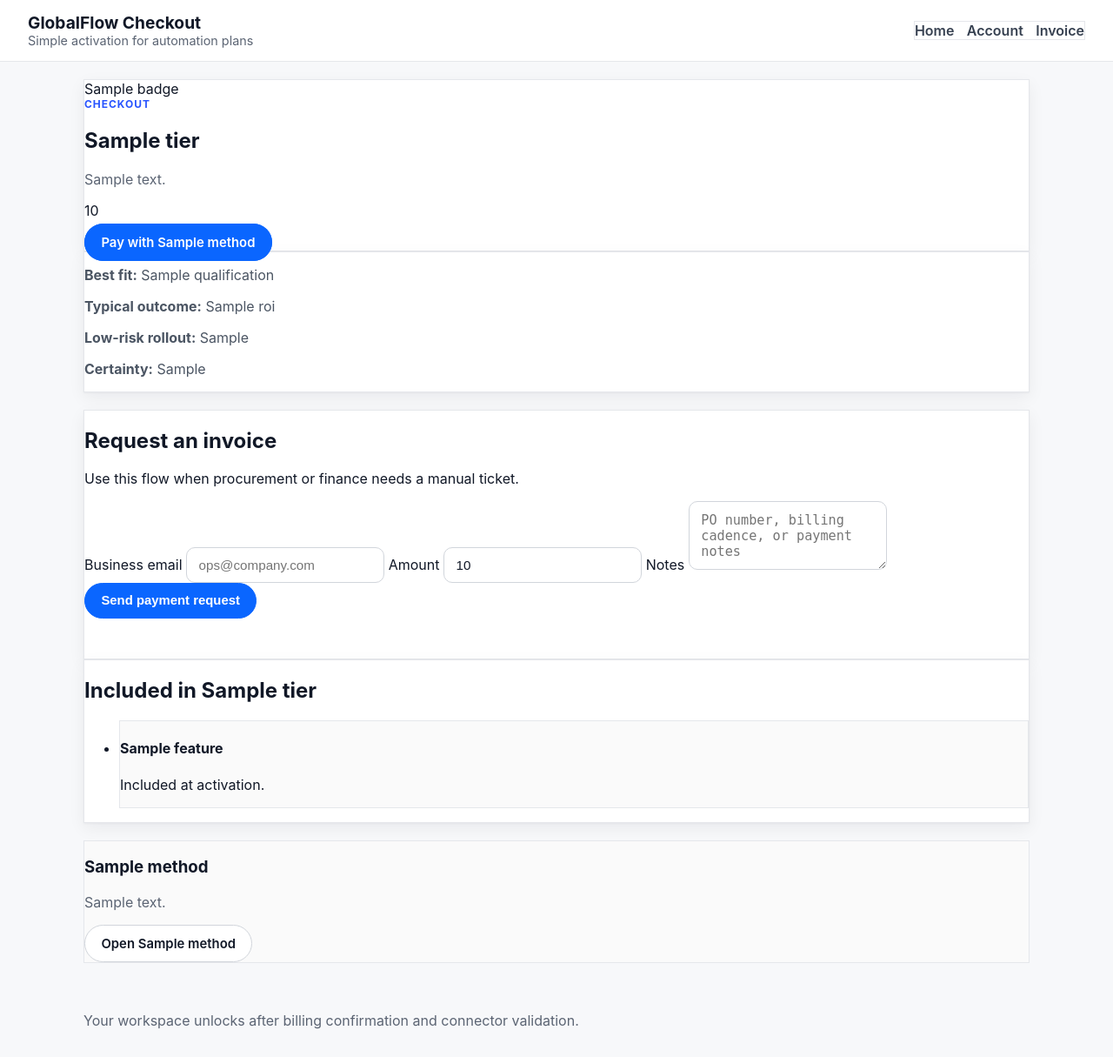
After one commit to ykidus053-create/globalflo, a FastAPI app: template globalflow/templates/checkout.html in a window 1280 px wide. The commit adds this page. Shown: the whole page at 87% size. Run offline with FastAPI, Linux system fonts and the light colour scheme; the template is opened without the code that fills it: most values are stand-ins (such as "Sample title", 1, 10 or a date in 2020).

Commit message:
UI: add Light/Dark theme setting
Let users switch themes in Account, persist the choice server-side, and apply it site-wide for better contrast and usability.

Made-with: Cursor

```diff
--- a/globalflow/main.py
+++ b/globalflow/main.py
@@ -172,6 +172,7 @@ USER_SETTINGS: Dict[str, str] = {
     "daily_digest": "enabled",
     "alert_channel": "Slack",
     "automation_tier": "High trust",
+    "theme": "light",
 }
 
 SUBSCRIPTIONS: List[Dict[str, str]] = []
@@ -239,6 +240,10 @@ def _tasks_list() -> List[Dict[str, str]]:
     return task_manager.list_tasks()
 
 
+def _active_theme() -> str:
+    theme = USER_SETTINGS.get("theme", "light")
+    return theme if theme in {"light", "dark"} else "light"
+
 @app.get("/", response_class=HTMLResponse)
 async def homepage(request: Request):
     metrics = monitoring.snapshot()
@@ -281,6 +286,17 @@ async def homepage(request: Request):
             "payment_methods": PAYMENT_METHODS,
             "toolkit": AUTOMATION_TOOLS,
             "autopilot": autopilot_status,
+            "connectors": CONNECTORS,
+            "subscription_tiers": SUBSCRIPTION_TIERS,
+            "trusted_logos": TRUSTED_LOGOS,
+            "testimonials": TESTIMONIALS,
+            "founders": FOUNDERS,
+            "trust_signals": TRUST_SIGNALS,
+            "built_with": BUILT_WITH,
+            "pricing_comparison": PRICING_COMPARISON,
+            "footer_links": FOOTER_LINKS,
+            "social_links": SOCIAL_LINKS,
+            "theme": _active_theme(),
         },
     )
 
@@ -340,6 +356,23 @@ async def payment_portal(request: Request, method: str):
         {
             "request": request,
             "portal": portal,
+            "theme": _active_theme(),
+        },
+    )
+
+
+@app.get("/checkout/{tier_id}", response_class=HTMLResponse)
+async def checkout_page(request: Request, tier_id: str):
+    tier = SUBSCRIPTION_LOOKUP.get(tier_id)
+    if not tier:
+        raise HTTPException(status_code=404, detail="Subscription tier unavailable")
+    return templates.TemplateResponse(
+        "checkout.html",
+        {
+            "request": request,
+            "tier": tier,
+            "payment_methods": PAYMENT_METHODS,
+            "theme": _active_theme(),
         },
     )
 
@@ -398,6 +431,30 @@ async def toolkit_action(tool_id: str):
     }
 
 
+@app.get("/privacy", response_class=HTMLResponse)
+async def privacy_policy(request: Request):
+    return templates.TemplateResponse(
+        "privacy.html",
+        {
+            "request": request,
+            "updated_on": "March 20, 2026",
+            "theme": _active_theme(),
+        },
+    )
+
+
+@app.get("/terms", response_class=HTMLResponse)
+async def terms_of_service(request: Request):
+    return templates.TemplateResponse(
+        "terms.html",
+        {
+            "request": request,
+            "updated_on": "March 20, 2026",
+            "theme": _active_theme(),
+        },
+    )
+
+
 @app.get("/account", response_class=HTMLResponse)
 async def account_center(request: Request):
     return templates.TemplateResponse(
@@ -406,6 +463,7 @@ async def account_center(request: Request):
             "request": request,
             "profile": USER_PROFILE,
             "settings": USER_SETTINGS,
+            "theme": _active_theme(),
         },
     )
 
@@ -419,4 +477,6 @@ async def update_account(payload: Dict[str, str]):
     USER_SETTINGS["daily_digest"] = payload.get("daily_digest", USER_SETTINGS["daily_digest"])
     USER_SETTINGS["alert_channel"] = payload.get("alert_channel", USER_SETTINGS["alert_channel"])
     USER_SETTINGS["automation_tier"] = payload.get("automation_tier", USER_SETTINGS["automation_tier"])
+    theme = payload.get("theme", USER_SETTINGS.get("theme", "light"))
+    USER_SETTINGS["theme"] = theme if theme in {"light", "dark"} else "light"
     return {"status": "updated", "profile": USER_PROFILE, "settings": USER_SETTINGS}
--- a/globalflow/static/account.js
+++ b/globalflow/static/account.js
@@ -20,6 +20,10 @@ if (form) {
       if (status) {
         if (response.ok) {
           status.textContent = "Profile updated.";
+          const theme = body?.settings?.theme;
+          if (theme === "light" || theme === "dark") {
+            document.documentElement.setAttribute("data-theme", theme);
+          }
         } else {
           status.textContent = body.detail || "Could not update yet.";
         }
--- a/globalflow/static/flow.css
+++ b/globalflow/static/flow.css
@@ -455,3 +455,311 @@ footer {
     scroll-behavior: auto !important;
   }
 }
+
+/* Minimalist, professional theme pass */
+:root {
+  --bg: #f7f8fa;
+  --bg-soft: #f1f3f6;
+  --panel: #ffffff;
+  --panel-strong: #ffffff;
+  --text: #111827;
+  --muted: #5b6473;
+  --accent: #0a66ff;
+  --accent-strong: #0048b0;
+  --line: #e5e7eb;
+  --line-strong: #d1d5db;
+  --warning: #a16207;
+}
+
+body,
+.payment-body,
+.checkout-body {
+  background: var(--bg);
+  color: var(--text);
+}
+
+.aurora,
+.grid-overlay,
+.backdrop {
+  display: none;
+}
+
+.top {
+  background: rgba(255, 255, 255, 0.92);
+  border-bottom: 1px solid var(--line);
+}
+
+.brand-mark {
+  background: #fff;
+}
+
+.brand-mark span {
+  background: var(--accent);
+}
+
+.brand-copy p,
+.lead,
+.section-heading p,
+.video-note,
+.metrics-footnote,
+.testimonial-meta p,
+.payment-chip p,
+.founder-role,
+.founder-card p,
+.trust-card p,
+.checkout-foot,
+.modal-note,
+.payment-status,
+#account-status {
+  color: var(--muted);
+}
+
+.nav {
+  background: #fff;
+  border: 1px solid var(--line);
+}
+
+.nav a {
+  color: #374151;
+}
+
+.nav a:hover,
+.nav a.is-active {
+  background: #eef4ff;
+  color: #0f172a;
+}
+
+.hero-video-card,
+.hero-status-card,
+.workflow,
+.proof,
+.metrics,
+.features,
+.integrations,
+.under-the-hood,
+.pricing,
+.trust,
+.checkout-hero-copy,
+.checkout-hero-panel,
+.checkout-card,
+.checkout-panel,
+.payment-panel,
+.payment-form-section,
+.account-panel,
+.site-footer,
+.flow-modal__content {
+  background: var(--panel);
+  border: 1px solid var(--line);
+  box-shadow: 0 1px 2px rgba(16, 24, 40, 0.04), 0 6px 18px rgba(16, 24, 40, 0.06);
+}
+
+.logo-pill,
+.testimonial-card,
+.stat-card,
+.feature-card,
+.workflow-card,
+.connector-card,
+.pricing-card,
+.trust-card,
+.payment-chip,
+.summary li,
+.hero-status-card div,
+.activity-entry,
+.method-grid li,
+.built-with span {
+  background: #fafafa;
+  border: 1px solid var(--line);
+}
+
+.feature-headline,
+.tier-copy,
+.pricing-proof p,
+.pricing-list,
+.checkout-hero-panel p,
+.activity-detail,
+.activity-entry time {
+  color: #4b5563;
+}
+
+.text-link,
+.feature-link,
+.connector-meta a {
+  color: var(--accent-strong);
+}
+
+.primary,
+.ghost,
+.pill {
+  transition: background-color 120ms ease, border-color 120ms ease, color 120ms ease, transform 120ms ease;
+}
+
+.primary {
+  background: var(--accent);
+  border-color: var(--accent);
+  color: #ffffff;
+}
+
+.primary:hover {
+  background: var(--accent-strong);
+  border-color: var(--accent-strong);
+}
+
+.ghost,
+.pill {
+  background: #ffffff;
+  border-color: var(--line-strong);
+  color: #111827;
+}
+
+.ghost:hover,
+.pill:hover {
+  background: #f8fafc;
+}
+
+.connector-form input,
+.flow-modal input,
+.flow-modal select,
+.checkout-card input,
+.checkout-card textarea,
+.payment-form input,
+.payment-form textarea,
+.lead-capture input,
+.form-grid input,
+.form-grid select {
+  background: #ffffff;
+  color: var(--text);
+  border: 1px solid var(--line-strong);
+}
+
+.signal-pill,
+.integration-intro span,
+.pricing-toggle,
+.toggle-option.is-active,
+.workflow-status,
+.shield-pill {
+  background: #eef4ff;
+  color: #1e3a8a;
+  border-color: #cfe0ff;
+}
+
+.flow-modal {
+  background: rgba(17, 24, 39, 0.36);
+}
+
+.flow-modal pre {
+  background: #f8fafc;
+  color: #111827;
+  border: 1px solid var(--line);
+}
+
+.flow-modal__close {
+  color: #4b5563;
+}
+
+.toast {
+  background: #111827;
+  color: #f9fafb;
+  border-color: #111827;
+}
+
+.mobile-dock {
+  background: rgba(255, 255, 255, 0.95);
+  border: 1px solid var(--line);
+}
+
+.mobile-dock a {
+  color: #374151;
+}
+
+.mobile-dock a:hover {
+  background: #eef4ff;
+}
+
+html[data-theme="dark"] {
+  --bg: #0f172a;
+  --bg-soft: #111827;
+  --panel: #111827;
+  --panel-strong: #111827;
+  --text: #e5e7eb;
+  --muted: #94a3b8;
+  --accent: #60a5fa;
+  --accent-strong: #93c5fd;
+  --line: #273449;
+  --line-strong: #334155;
+  --warning: #f59e0b;
+}
+
+html[data-theme="dark"] .top {
+  background: rgba(17, 24, 39, 0.92);
+}
+
+html[data-theme="dark"] .nav {
+  background: #111827;
+}
+
+html[data-theme="dark"] .nav a {
+  color: #cbd5e1;
+}
+
+html[data-theme="dark"] .nav a:hover,
+html[data-theme="dark"] .nav a.is-active {
+  background: rgba(96, 165, 250, 0.16);
+  color: #f8fafc;
+}
+
+html[data-theme="dark"] .logo-pill,
+html[data-theme="dark"] .testimonial-card,
+html[data-theme="dark"] .stat-card,
+html[data-theme="dark"] .feature-card,
+html[data-theme="dark"] .workflow-card,
+html[data-theme="dark"] .connector-card,
+html[data-theme="dark"] .pricing-card,
+html[data-theme="dark"] .trust-card,
+html[data-theme="dark"] .payment-chip,
+html[data-theme="dark"] .summary li,
+html[data-theme="dark"] .hero-status-card div,
+html[data-theme="dark"] .activity-entry,
+html[data-theme="dark"] .method-grid li,
+html[data-theme="dark"] .built-with span {
+  background: #0b1220;
+}
+
+html[data-theme="dark"] .ghost,
+html[data-theme="dark"] .pill {
+  background: #111827;
+  color: #e5e7eb;
+  border-color: var(--line-strong);
+}
+
+html[data-theme="dark"] .ghost:hover,
+html[data-theme="dark"] .pill:hover {
+  background: #1f2937;
+}
+
+html[data-theme="dark"] .connector-form input,
+html[data-theme="dark"] .flow-modal input,
+html[data-theme="dark"] .flow-modal select,
+html[data-theme="dark"] .checkout-card input,
+html[data-theme="dark"] .checkout-card textarea,
+html[data-theme="dark"] .payment-form input,
+html[data-theme="dark"] .payment-form textarea,
+html[data-theme="dark"] .lead-capture input,
+html[data-theme="dark"] .form-grid input,
+html[data-theme="dark"] .form-grid select {
+  background: #0b1220;
+  color: #e5e7eb;
+}
+
+html[data-theme="dark"] .flow-modal {
+  background: rgba(2, 6, 23, 0.7);
+}
+
+html[data-theme="dark"] .flow-modal pre {
+  background: #0b1220;
+  color: #e5e7eb;
+}
+
+html[data-theme="dark"] .toast {
+  background: #020617;
+  border-color: #0f172a;
+}
--- /dev/null
+++ b/globalflow/templates/checkout.html
@@ -0,0 +1,119 @@
+<!DOCTYPE html>
+<html lang="en" data-theme="{{ theme }}">
+  <head>
+    <meta charset="UTF-8" />
+    <meta name="viewport" content="width=device-width, initial-scale=1.0" />
+    <meta name="theme-color" content="#161b18" />
+    <title>Checkout | GlobalFlow</title>
+    <link rel="icon" type="image/svg+xml" href="/static/favicon.svg" />
+    <link rel="preconnect" href="https://fonts.googleapis.com" />
+    <link rel="preconnect" href="https://fonts.gstatic.com" crossorigin />
+    <link
+      href="https://fonts.googleapis.com/css2?family=Plus+Jakarta+Sans:wght@400;500;600;700;800&family=Space+Grotesk:wght@500;700&display=swap"
+      rel="stylesheet"
+    />
+    <link rel="stylesheet" href="/static/flow.css" />
+  </head>
+  <body class="checkout-body">
+    <div class="aurora"></div>
+    <header class="top">
+      <div class="brand">
+        <div class="brand-mark" aria-hidden="true">
+          <span></span>
+          <span></span>
+          <span></span>
+        </div>
+        <div class="brand-copy">
+          <span>GlobalFlow Checkout</span>
+          <p>Simple activation for automation plans</p>
+        </div>
+      </div>
+      <nav class="nav" aria-label="Checkout navigation">
+        <a href="/">Home</a>
+        <a href="/account">Account</a>
+        <a href="#invoice-form">Invoice</a>
+      </nav>
+    </header>
+
+    <main class="checkout-page">
+      <section class="checkout-hero">
+        <div class="checkout-hero-copy">
+          {% if tier.badge %}
+          <span class="tier-badge">{{ tier.badge }}</span>
+          {% endif %}
+          <p class="eyebrow">Checkout</p>
+          <h1>{{ tier.name }}</h1>
+          <p class="lead">{{ tier.description }}</p>
+          <p class="price">{{ tier.monthly_price }}</p>
+          <div class="checkout-links">
+            {% for method, url in tier.payment_links.items() %}
+            <a class="primary small" href="{{ url }}" rel="noreferrer">Pay with {{ method.capitalize() }}</a>
+            {% endfor %}
+          </div>
+        </div>
+        <div class="checkout-hero-panel">
+          <p><strong>Best fit:</strong> {{ tier.qualification }}</p>
+          <p><strong>Typical outcome:</strong> {{ tier.roi }}</p>
+          <p><strong>Low-risk rollout:</strong> {{ tier.risk_reversal }}</p>
+          <p><strong>Certainty:</strong> {{ tier.certainty_line }}</p>
+        </div>
+      </section>
+
+      <section class="checkout-offset">
+        <div class="checkout-card">
+          <h2>Request an invoice</h2>
+          <p>Use this flow when procurement or finance needs a manual ticket.</p>
+          <form id="invoice-form" data-method="{{ tier.preferred_method }}" data-tier-id="{{ tier.id }}">
+            <label>
+              Business email
+              <input name="email" type="email" placeholder="ops@company.com" required />
+            </label>
+            <label>
+              Amount
+              <input name="amount" value="{{ tier.amount }}" />
+            </label>
+            <label>
+              Notes
+              <textarea name="notes" rows="3" placeholder="PO number, billing cadence, or payment notes"></textarea>
+            </label>
+            <button class="primary" type="submit">Send payment request</button>
+            <p class="payment-status" id="invoice-status"></p>
+          </form>
+        </div>
+
+        <div class="checkout-panel">
+          <h2>Included in {{ tier.name }}</h2>
+          <ul class="method-grid">
+            {% for feature in tier.features %}
+            <li>
+              <h4>{{ feature }}</h4>
+              <p>Included at activation.</p>
+            </li>
+            {% endfor %}
+          </ul>
+        </div>
+      </section>
+
+      <section class="payment-strip">
+        {% for method in payment_methods %}
+        <article class="payment-chip">
+          <div class="payment-icon {{ method.id }}"></div>
+          <div>
+            <h3>{{ method.name }}</h3>
+            <p>{{ method.description }}</p>
+          </div>
+          <div class="payment-actions-links">
+            <a class="ghost small" href="{{ method.portal_url }}" rel="noreferrer">Open {{ method.name }}</a>
+          </div>
+        </article>
+        {% endfor %}
+      </section>
+    </main>
+
+    <footer class="checkout-foot">
+      <p>Your workspace unlocks after billing confirmation and connector validation.</p>
+    </footer>
+
+    <script type="module" src="/static/checkout.js"></script>
+  </body>
+</html>
--- a/globalflow/templates/flow.html
+++ b/globalflow/templates/flow.html
@@ -1,5 +1,5 @@
 <!DOCTYPE html>
-<html lang="en">
+<html lang="en" data-theme="{{ theme }}">
   <head>
     <meta charset="UTF-8" />
     <meta name="viewport" content="width=device-width, initial-scale=1.0" />
--- a/globalflow/templates/payment.html
+++ b/globalflow/templates/payment.html
@@ -1,5 +1,5 @@
 <!DOCTYPE html>
-<html lang="en">
+<html lang="en" data-theme="{{ theme }}">
   <head>
     <meta charset="UTF-8" />
     <meta name="viewport" content="width=device-width, initial-scale=1.0" />
```
Also changed, not shown: globalflow/templates/account.html (+8 -1 lines), globalflow/templates/privacy.html (added, +88 -0 lines), globalflow/templates/terms.html (added, +93 -0 lines).
